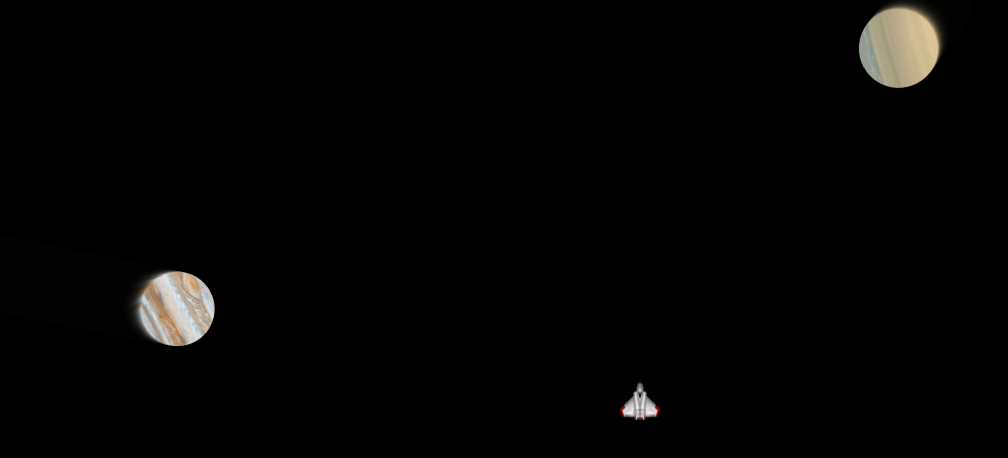
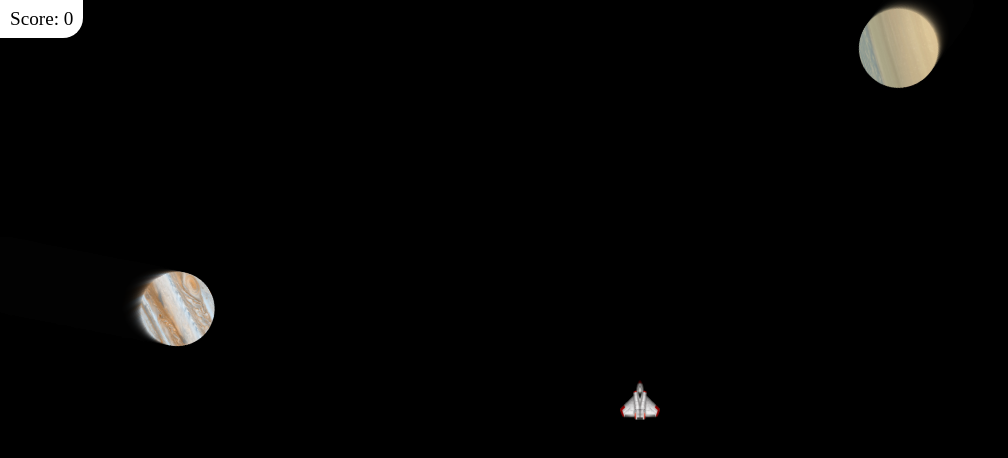
Before and after one commit to Amith-B/Space-Shooter, a plain HTML site: page index.html in a window 1280 px wide. Shown: the whole page, without its empty margins (0-1008 px from the left). Drawn offline with Linux system fonts and the light colour scheme.

Commit message:
feat: add score

```diff
--- a/index.html
+++ b/index.html
@@ -8,6 +8,7 @@
     <link rel="stylesheet" href="style.css" />
   </head>
   <body>
+    <section id="score">Score: 0</section>
     <canvas id="game-canvas"></canvas>
     <script src="script.js"></script>
   </body>
--- a/script.js
+++ b/script.js
@@ -7,6 +7,10 @@ planetsImg.src = "./assets/planets.png";
 const canvas = document.getElementById("game-canvas");
 /** @type {CanvasRenderingContext2D} */
 const ctx = canvas.getContext("2d");
+
+const scoreElement = document.getElementById("score");
+
+let score = 0;
 
 let ship;
 shipImg.onload = () => {
@@ -358,13 +362,23 @@ function refreshScreen() {
 
           // bullet hits planet
           if (dist - Bullet.radius - planets[pi].size / 2 < 1) {
+            // score distribution based on planet size
+            // smaller the planet higher the score
+            if (planets[pi].size > 50) {
+              score += 10;
+            } else if (planets[pi].size > 40) {
+              score += 20;
+            } else if (planets[pi].size > 30) {
+              score += 30;
+            }
+            scoreElement.innerHTML = `Score: ${score}`;
             for (let bpi = 0; bpi < planets[pi].size; bpi++) {
               blastParticles.push(
                 new BlastParticle(
                   ctx,
                   bullets[i].x,
                   bullets[i].y,
-                  Math.random() * 2,
+                  Math.random() * 5,
                   {
                     x: (Math.random() - 0.5) * (Math.random() * 8),
                     y: (Math.random() - 0.5) * (Math.random() * 8),
--- a/style.css
+++ b/style.css
@@ -11,3 +11,20 @@ canvas {
   width: 100%;
   height: 100%;
 }
+
+#score {
+  position: fixed;
+  top: 0;
+  left: 0;
+  width: auto;
+  height: 30px;
+  background: white;
+  color: black;
+  border-bottom-right-radius: 20px;
+  z-index: 1;
+  font-size: 1.2rem;
+  padding: 4px 10px;
+  display: flex;
+  align-items: center;
+  justify-content: center;
+}
```
